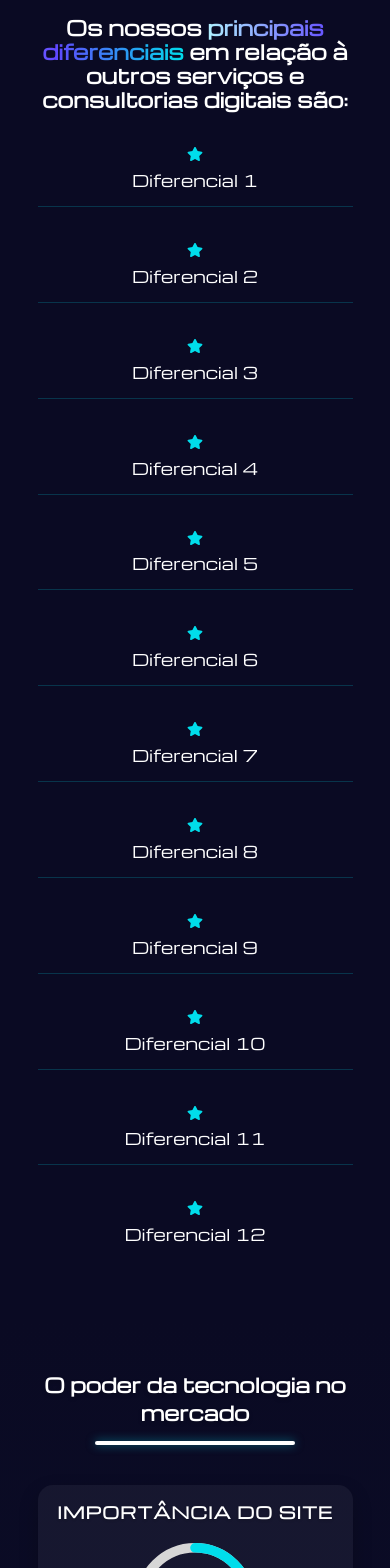
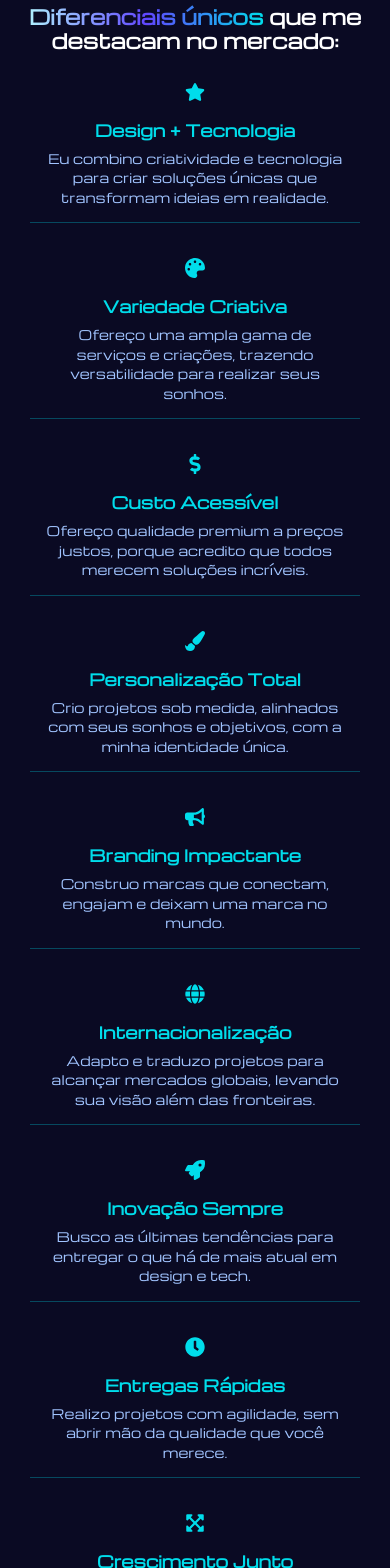
Before and after one commit to gabrielhilins/GGABS, a React (Vite) app: page / in a window 390 px wide. Shown: the part 940-2508 px from the top of the page. Built offline with nearby package versions, Linux system fonts and the light colour scheme.

Commit message:
atualizando diferenciais

```diff
--- a/src/components/Carousel.module.scss
+++ b/src/components/Carousel.module.scss
@@ -256,27 +256,28 @@ $gradient-two: linear-gradient(135deg, #111D3E 0%, #2E4377 50%, #5A7CFF 75%, #A1
           display: flex;
           align-items: center;
           gap: clamp(0.5rem, 1vw, 0.8rem);
-          background: $gradient-one;
+          background: #AFF0FF;
           border: none;
           padding: clamp(0.6rem, 1.5vw, 1rem) clamp(1rem, 2vw, 2.5rem);
-          color: white;
+          color: black;
           font-size: clamp(14px, 2vw, 18px);
           font-weight: 700;
           border-radius: 12px;
           cursor: pointer;
-          box-shadow: 0 8px 20px rgba(0, 0, 0, 0.3);
+          box-shadow: 0 8px 20px rgba(63, 92, 121, 0.3); /* Cor de box-shadow mais harmônica */
           animation: pulse 2s infinite ease-in-out;
           transition: all 0.3s ease;
 
           &:hover {
             transform: scale(1.08);
-            box-shadow: 0 12px 25px rgba(0, 221, 235, 0.5);
+            box-shadow: 0 12px 25px rgba(63, 92, 121, 0.5); /* Um efeito de sombreamento mais forte */
           }
 
           .ctaIcon {
             font-size: clamp(1rem, 1.8vw, 1.4rem);
           }
         }
+
       }
     }
   }
--- a/src/sections/Diferenciais/Diferenciais.jsx
+++ b/src/sections/Diferenciais/Diferenciais.jsx
@@ -1,22 +1,92 @@
 import { useEffect } from 'react';
 import styles from './Diferenciais.module.scss';
-import { FaStar } from "react-icons/fa";
+import {
+  FaStar, FaGlobe, FaDollarSign, FaPaintBrush, FaHeadset,
+  FaRocket, FaBullhorn, FaClock, FaExpandArrowsAlt,
+  FaUniversalAccess, FaChartLine, FaPalette
+} from "react-icons/fa";
 
 const Diferenciais = () => {
-  const diferenciais = Array.from({ length: 12 }, (_, index) => `Diferencial ${index + 1}`);
+  const diferenciais = [
+    {
+      title: "Design + Tecnologia",
+      description: "Eu combino criatividade e tecnologia para criar soluções únicas que transformam ideias em realidade.",
+      icon: <FaStar className={styles.icon} />
+    },
+    {
+      title: "Variedade Criativa",
+      description: "Ofereço uma ampla gama de serviços e criações, trazendo versatilidade para realizar seus sonhos.",
+      icon: <FaPalette className={styles.icon} />
+    },
+    {
+      title: "Custo Acessível",
+      description: "Ofereço qualidade premium a preços justos, porque acredito que todos merecem soluções incríveis.",
+      icon: <FaDollarSign className={styles.icon} />
+    },
+    {
+      title: "Personalização Total",
+      description: "Crio projetos sob medida, alinhados com seus sonhos e objetivos, com a minha identidade única.",
+      icon: <FaPaintBrush className={styles.icon} />
+    },
+    {
+      title: "Branding Impactante",
+      description: "Construo marcas que conectam, engajam e deixam uma marca no mundo.",
+      icon: <FaBullhorn className={styles.icon} />
+    },
+    {
+      title: "Internacionalização",
+      description: "Adapto e traduzo projetos para alcançar mercados globais, levando sua visão além das fronteiras.",
+      icon: <FaGlobe className={styles.icon} />
+    },
+    {
+      title: "Inovação Sempre",
+      description: "Busco as últimas tendências para entregar o que há de mais atual em design e tech.",
+      icon: <FaRocket className={styles.icon} />
+    },
+    {
+      title: "Entregas Rápidas",
+      description: "Realizo projetos com agilidade, sem abrir mão da qualidade que você merece.",
+      icon: <FaClock className={styles.icon} />
+    },
+    {
+      title: "Crescimento Junto",
+      description: "Desenvolvo soluções que evoluem com seu negócio, acompanhando cada conquista.",
+      icon: <FaExpandArrowsAlt className={styles.icon} />
+    },
+    {
+      title: "Acessibilidade para Todos",
+      description: "Crio projetos inclusivos, garantindo que todos possam aproveitar suas ideias.",
+      icon: <FaUniversalAccess className={styles.icon} />
+    },
+    {
+      title: "Resultados Visíveis",
+      description: "Foco em estratégias que geram impacto real, ajudando você a alcançar seu potencial máximo.",
+      icon: <FaChartLine className={styles.icon} />
+    },
+    {
+      title: "Suporte Dedicado",
+      description: "Estou com você em cada etapa, oferecendo suporte contínuo para garantir seu sucesso.",
+      icon: <FaHeadset className={styles.icon} />
+    },
+  ];
 
   useEffect(() => {
-    // Configura o Intersection Observer para animar os itens quando aparecem na tela
-    const observer = new IntersectionObserver((entries) => {
-      entries.forEach((entry) => {
-        if (entry.isIntersecting) {
-          entry.target.classList.add(styles.animate);
-        }
-      });
-    }, { threshold: 0.1 });
+    const observer = new IntersectionObserver(
+      (entries) => {
+        entries.forEach((entry) => {
+          if (entry.isIntersecting) {
+            entry.target.classList.add(styles.animate);
+          }
+        });
+      },
+      { threshold: 0.2 }
+    );
 
     const items = document.querySelectorAll(`.${styles.item}`);
-    items.forEach((item) => observer.observe(item));
+    items.forEach((item, index) => {
+      item.style.setProperty('--delay', `${index * 0.1}s`);
+      observer.observe(item);
+    });
 
     return () => {
       items.forEach((item) => observer.unobserve(item));
@@ -26,21 +96,18 @@ const Diferenciais = () => {
   return (
     <section className={styles['diferenciais-container']}>
       <h2 className={styles.title}>
-        Os nossos <span className={styles.gradient}>principais diferenciais</span> em relação à outros serviços e consultorias digitais são:
+        <span className={styles.gradient}>Diferenciais únicos</span> que me destacam no mercado:
       </h2>
       <div className={styles.grid}>
         {diferenciais.map((diferencial, index) => (
           <div
             key={index}
             className={styles.item}
-            style={{
-              animationDelay: `${index * 0.1}s`,
-              // Alterna a direção da animação (esquerda/direita) baseado no índice
-              '--animation-direction': index % 2 === 0 ? '-20px' : '20px'
-            }}
+            data-direction={index % 2 === 0 ? 'left' : 'right'}
           >
-            <FaStar className={styles.star} />
-            <span>{diferencial}</span>
+            {diferencial.icon}
+            <strong>{diferencial.title}</strong>
+            <span>{diferencial.description}</span>
           </div>
         ))}
       </div>
--- a/src/sections/Diferenciais/Diferenciais.module.scss
+++ b/src/sections/Diferenciais/Diferenciais.module.scss
@@ -4,18 +4,18 @@ $gradient-one: linear-gradient(90deg, #AFF0FF 0%, #6046FF 50%, #00DDEB 100%);
   background: #0a0a23;
   padding: clamp(30px, 8vw, 60px) clamp(20px, 5vw, 40px) clamp(90px, 15vw, 180px);
   text-align: justify;
-  color: white;
+  color: #fff;
   min-height: 100vh;
   display: flex;
   flex-direction: column;
   align-items: center;
   justify-content: center;
-  overflow: hidden; // Prevent horizontal scroll during animations
+  overflow: hidden;
 }
 
 .title {
-  font-size: clamp(20px, 5vw, 36px);
-  font-weight: bold;
+  font-size: clamp(24px, 5vw, 36px);
+  font-weight: 700;
   margin-bottom: clamp(20px, 4vw, 40px);
   line-height: 1.2;
   text-align: center;
@@ -34,8 +34,8 @@ $gradient-one: linear-gradient(90deg, #AFF0FF 0%, #6046FF 50%, #00DDEB 100%);
 
 .grid {
   display: grid;
-  grid-template-columns: repeat(auto-fit, minmax(250px, 1fr));
-  gap: clamp(30px, 10vw, 120px);
+  grid-template-columns: repeat(auto-fit, minmax(260px, 1fr));
+  gap: clamp(25px, 8vw, 60px);
   max-width: 1200px;
   width: 90%;
   margin: 0 auto;
@@ -43,18 +43,18 @@ $gradient-one: linear-gradient(90deg, #AFF0FF 0%, #6046FF 50%, #00DDEB 100%);
 
 .item {
   display: flex;
-  align-items: center;
-  gap: clamp(5px, 1.5vw, 10px);
-  font-size: clamp(16px, 2.5vw, 18px);
-  padding: clamp(10px, 2vw, 20px) 0;
+  flex-direction: column;
+  align-items: flex-start;
+  gap: clamp(8px, 1.5vw, 12px);
+  padding: clamp(15px, 2vw, 20px);
   border-bottom: 1px solid rgba(0, 221, 235, 0.3);
   opacity: 0;
-  transform: translateX(30px);
+  transform: translateX(var(--animation-direction, 30px));
   transition: all 0.6s cubic-bezier(0.16, 1, 0.3, 1);
   transition-delay: var(--delay, 0s);
 
   &[data-direction="left"] {
-    transform: translateX(-30px);
+    transform: translateX(var(--animation-direction, -30px));
   }
 
   &.animate {
@@ -65,16 +65,32 @@ $gradient-one: linear-gradient(90deg, #AFF0FF 0%, #6046FF 50%, #00DDEB 100%);
   &:last-child {
     border-bottom: none;
   }
+
+  &:hover {
+    border-bottom-color: rgba(0, 221, 235, 0.6);
+  }
+
+  strong {
+    font-size: clamp(18px, 2.2vw, 20px);
+    font-weight: 600;
+    color: #00DDEB;
+  }
+
+  span {
+    font-size: clamp(14px, 1.8vw, 16px);
+    color: #A1C4FF;
+    line-height: 1.5;
+  }
 }
 
-.star {
+.icon {
   color: #00DDEB;
-  font-size: clamp(16px, 2.5vw, 20px);
-  flex-shrink: 0;
+  font-size: clamp(20px, 3vw, 24px);
+  margin-bottom: clamp(8px, 1vw, 12px);
   transition: transform 0.3s ease;
 
   .item:hover & {
-    transform: scale(1.2) rotate(15deg);
+    transform: scale(1.2) rotate(10deg);
   }
 }
 
@@ -89,32 +105,47 @@ $gradient-one: linear-gradient(90deg, #AFF0FF 0%, #6046FF 50%, #00DDEB 100%);
   }
 }
 
-// Responsive adjustments
 @media screen and (max-width: 768px) {
-  .grid {
-    grid-template-columns: repeat(auto-fit, minmax(200px, 1fr));
-    gap: clamp(20px, 8vw, 60px);
+  .diferenciais-container {
+    padding: clamp(20px, 6vw, 40px) clamp(15px, 4vw, 30px) clamp(60px, 12vw, 120px);
   }
 
-  .diferenciais-container {
-    padding-bottom: clamp(60px, 12vw, 120px);
+  .grid {
+    grid-template-columns: repeat(auto-fit, minmax(220px, 1fr));
+    gap: clamp(20px, 6vw, 40px);
+  }
+
+  .item {
+    padding: clamp(12px, 1.8vw, 18px);
   }
 }
 
 @media screen and (max-width: 480px) {
+  .diferenciais-container {
+    padding: clamp(15px, 5vw, 30px) clamp(10px, 3vw, 20px) clamp(40px, 10vw, 90px);
+  }
+
+  .title {
+    font-size: clamp(20px, 4.5vw, 28px);
+    margin-bottom: clamp(15px, 3vw, 30px);
+  }
+
   .grid {
     grid-template-columns: 1fr;
     gap: 20px;
   }
 
   .item {
-    flex-direction: column;
     text-align: center;
-    padding: 15px 0;
-    border-bottom: 1px solid rgba(0, 221, 235, 0.2);
+    align-items: center;
+    padding: 15px;
 
-    &:last-child {
-      border-bottom: none;
+    strong {
+      font-size: clamp(16px, 2vw, 18px);
+    }
+
+    span {
+      font-size: clamp(13px, 1.6vw, 15px);
     }
   }
 }
--- a/src/sections/Hero/Hero.jsx
+++ b/src/sections/Hero/Hero.jsx
@@ -65,12 +65,12 @@ const Hero = () => {
 
       {buttonsVisible && (
         <div className={styles.botoes} data-aos="fade-up">
-          <button className={styles.act} onClick={handleOrçamentoClick}>
+          <button className={styles.act} onClick={handleOrçamentoClick} aria-label="Conecte-se ao futuro agora">
             <HiRocketLaunch className={styles.icon} />
             <span>CONECTE-SE AO FUTURO AGORA!</span>
           </button>
           <button className={styles.saibamais} onClick={handleSaibaMaisClick}>
-            <IoIosArrowDropdownCircle className={styles.icon2} />
+            <IoIosArrowDropdownCircle className={styles.icon2}  aria-label="Saiba mais sobre meus diferenciais"/>
             <p className={styles.text}>Saiba mais</p>
           </button>
         </div>
--- a/src/sections/Pacotes/Pacotes.module.scss
+++ b/src/sections/Pacotes/Pacotes.module.scss
@@ -27,7 +27,7 @@
     gap: 1rem;
 
     .mainText {
-      font-size: clamp(0.7rem, 2.5vw, 1.25rem); // Escala fluida
+      font-size: clamp(0.7rem, 2.5vw, 1.25rem);
       color: #A1C4FF;
       font-weight: 400;
       position: relative;
```
